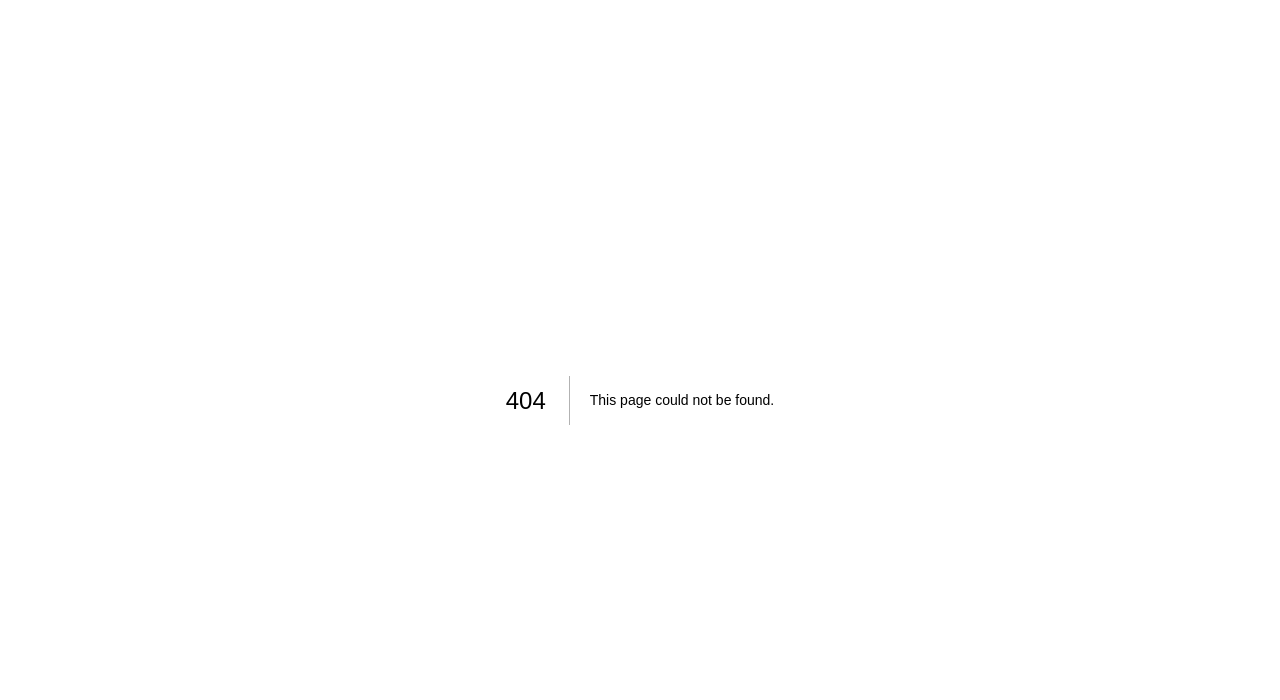
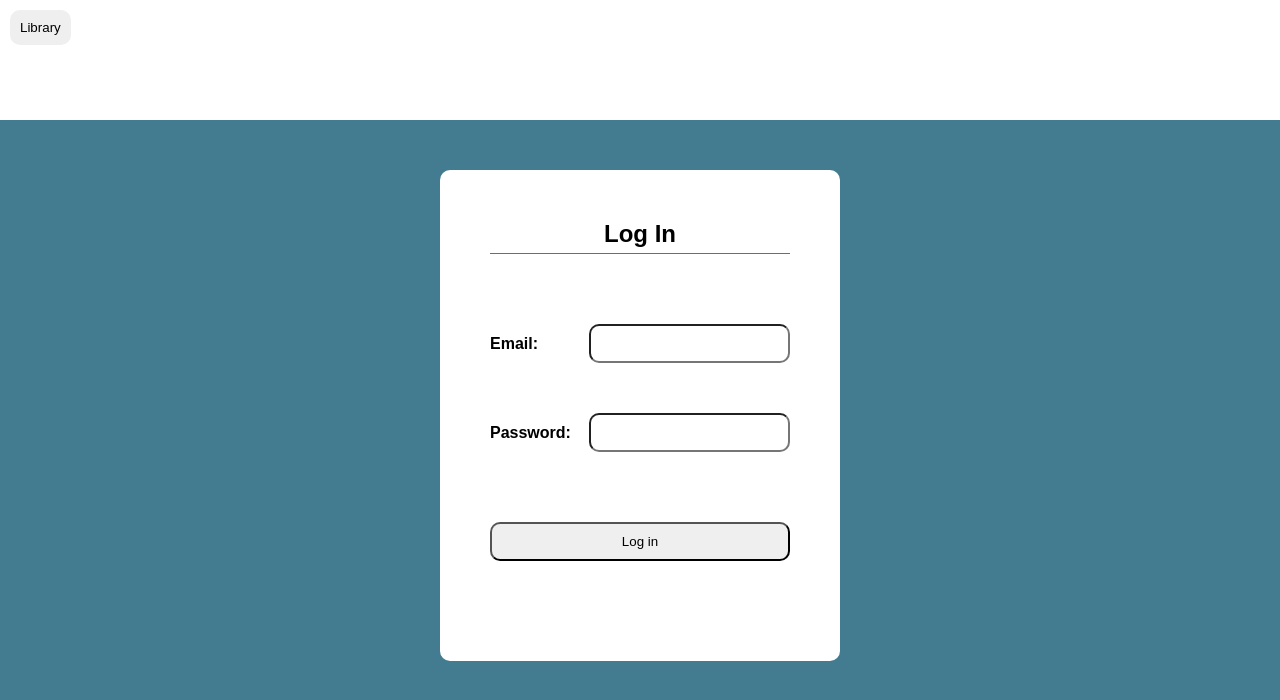
Before and after one commit to kedmal27/streamer, a Next.js app: page /login in a window 1280 px wide. Before the commit this address had no page. Shown: the top 700 px of the page. Built offline with nearby package versions, Linux system fonts and the light colour scheme.

Commit message:
added log in page + styling

```diff
--- /dev/null
+++ b/src/pages/login/index.tsx
@@ -0,0 +1,38 @@
+import router, { useRouter } from "next/router";
+
+export default function Home() {
+  const router = useRouter();
+
+  return (
+    <section>
+      <header>
+        <nav>
+          <button
+            className="link"
+            type="button"
+            onClick={() => router.push("/")}
+          >
+            Library
+          </button>
+        </nav>
+      </header>
+
+      <div className="loginContainer">
+        <form className="loginForm" name="login">
+          <h2>Log In</h2>
+          <section>
+            <label>Email:</label>
+            <input type="email" />
+          </section>
+
+          <section>
+            <label>Password:</label>
+            <input type="password" />
+          </section>
+
+          <button type="submit">Log in</button>
+        </form>
+      </div>
+    </section>
+  );
+}
--- a/src/styles/styles.css
+++ b/src/styles/styles.css
@@ -10,6 +10,16 @@ body {
 
 header {
   height: 100px;
+  width: 100%;
+  margin-bottom: 50px;
+  padding: 10px;
+
+  background-color: white;
+}
+header .link {
+  border-style: none;
+  border-radius: 10px;
+  padding: 10px;
 }
 
 .videoList {
@@ -66,3 +76,55 @@ header {
   margin: 0 auto;
   width: 70%;
 }
+
+.loginContainer {
+  width: 100%;
+}
+
+.loginForm {
+  width: 300px;
+  margin: 0 auto;
+  padding: 50px 50px 100px 50px;
+
+  display: flex;
+  flex-direction: column;
+  justify-content: center;
+  align-items: center;
+  gap: 50px;
+
+  border-radius: 10px;
+  background-color: white;
+}
+
+.loginForm h2 {
+  width: 100%;
+  border-bottom: 1px solid #437c90;
+  padding-bottom: 5px;
+  margin-bottom: 20px;
+
+  text-align: center;
+}
+
+.loginForm section {
+  display: flex;
+  align-items: center;
+  justify-content: space-between;
+  width: 100%;
+}
+
+.loginForm label {
+  font-weight: bold;
+}
+
+.loginForm input {
+  padding: 10px;
+  border-radius: 10px;
+}
+
+.loginForm button {
+  width: 100%;
+  margin-top: 20px;
+  padding: 10px;
+
+  border-radius: 10px;
+}
```
Also changed, not shown: src/pages/index.tsx (+17 -3 lines).
